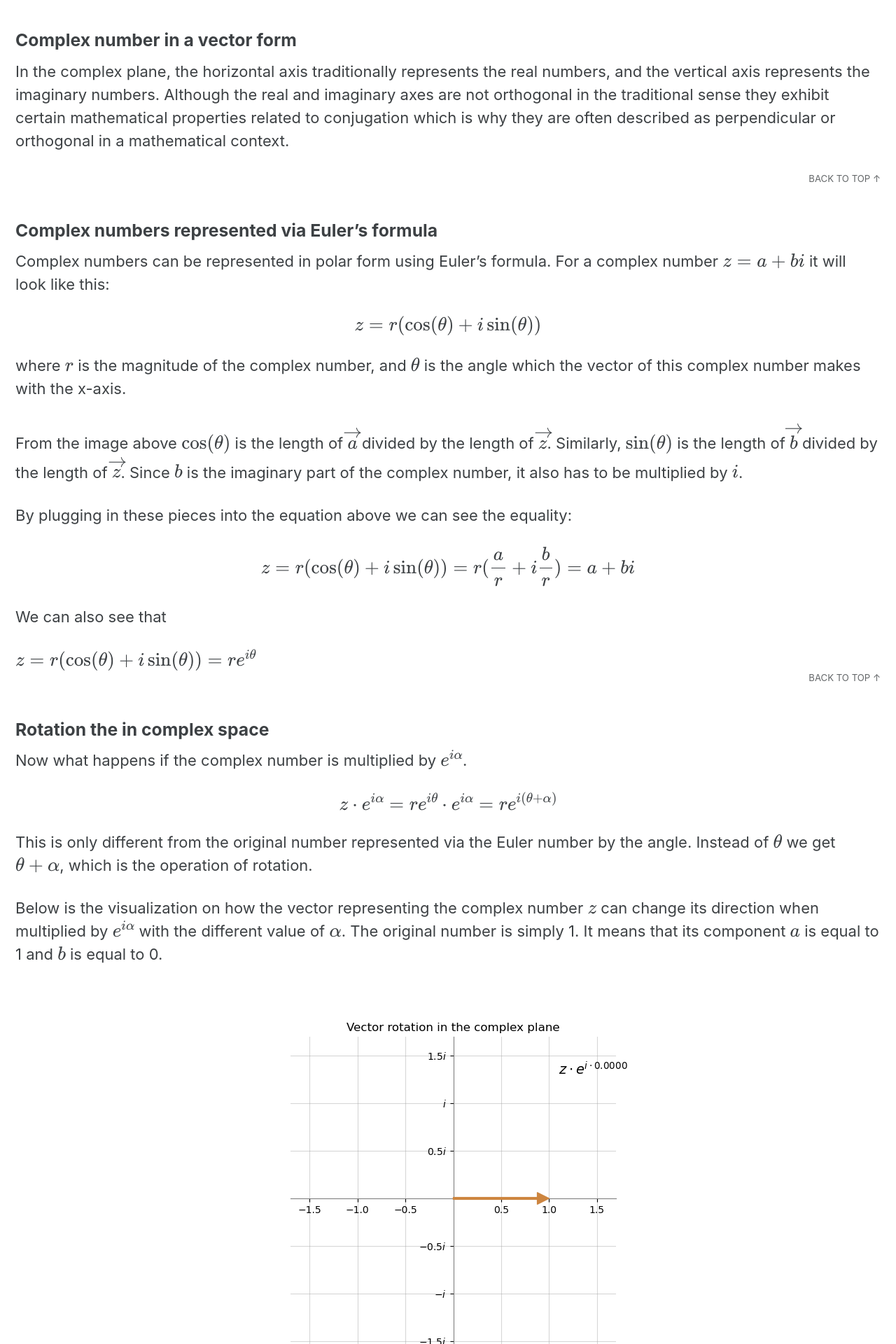
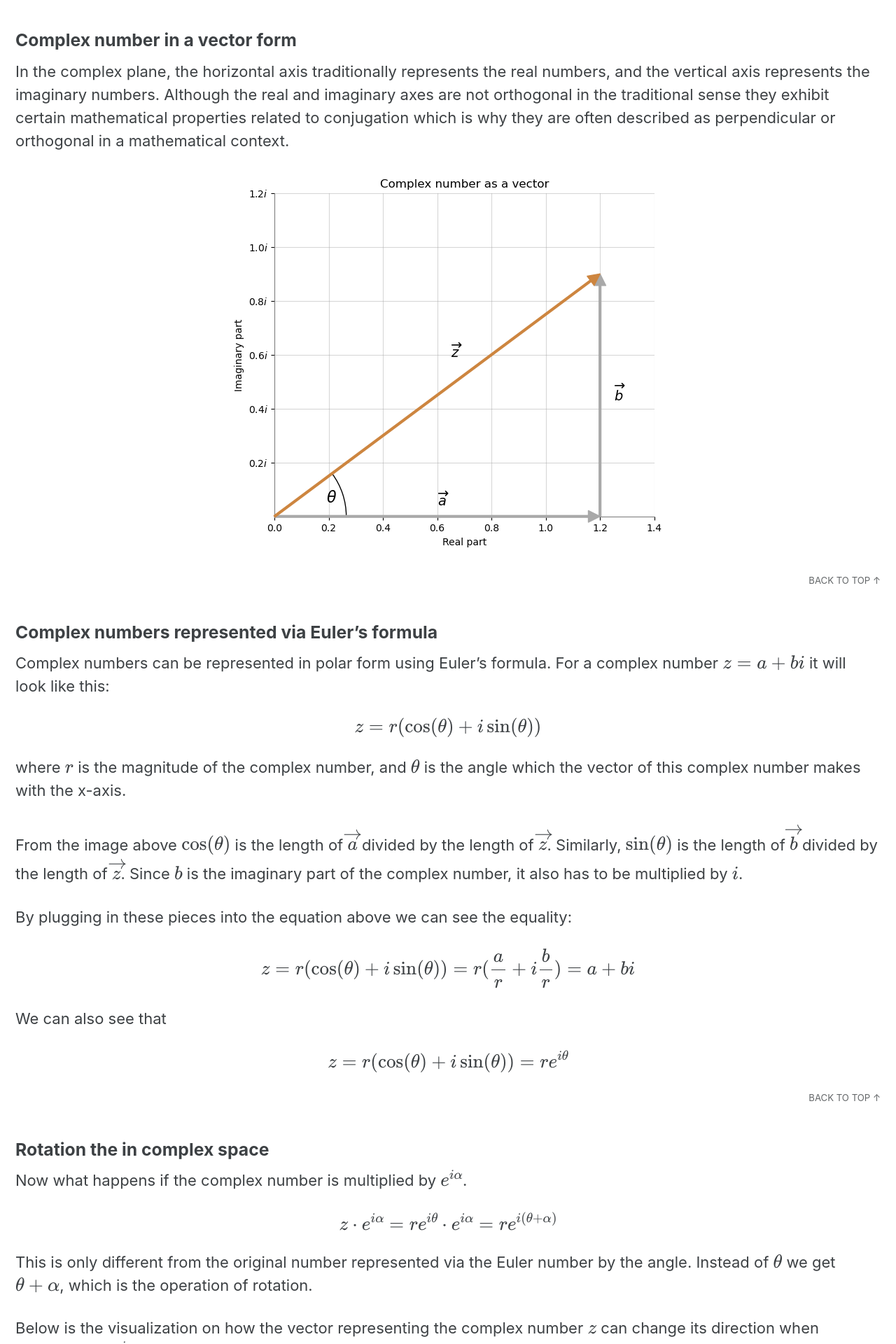
Before and after one commit to vzahorui/vzahorui.github.io, a Jekyll site: the page built from _posts/2023-12-04-imaginary-number.md, in a window 1280 px wide. Shown: the part 2140-4060 px from the top of the page at 70% size. Built offline with Jekyll 4.4.1, drawn with Linux system fonts in a browser that asks for light colours; cached includes are drawn as plain includes; nearby versions of some CDN libraries; formulas are drawn with MathJax 3.

Commit message:
Update 2023-12-04-imaginary-number.md
fixed a link to the img

```diff
--- a/_posts/2023-12-04-imaginary-number.md
+++ b/_posts/2023-12-04-imaginary-number.md
@@ -53,7 +53,8 @@ From which we should be able to recognize the Maclaurin series of size and cosin
 
 In the complex plane, the horizontal axis traditionally represents the real numbers, and the vertical axis represents the imaginary numbers. Although the real and imaginary axes are not orthogonal in the traditional sense they exhibit certain mathematical properties related to conjugation which is why they are often described as perpendicular or orthogonal in a mathematical context.
 
-![](/assets/images/calculus/complex_number_as_vector.png){: .align-center}
+![](/assets/images/linear_algebra/complex_number_as_vector.png){: .align-center}
+
 <a href="#page-title" class="back-to-top">{{ site.data.ui-text[site.locale].back_to_top | default: 'Back to Top' }} &uarr;</a>
 
 ### Complex numbers represented via Euler's formula
@@ -73,6 +74,7 @@ $$z = r(\cos(\theta) + i \sin(\theta)) = r(\frac{a}{r} + i \frac{b}{r}) = a + bi
 We can also see that
 
 $$z = r(\cos(\theta) + i \sin(\theta)) = r e^{i \theta}$$
+
 <a href="#page-title" class="back-to-top">{{ site.data.ui-text[site.locale].back_to_top | default: 'Back to Top' }} &uarr;</a>
 
 ### Rotation the in complex space
```
